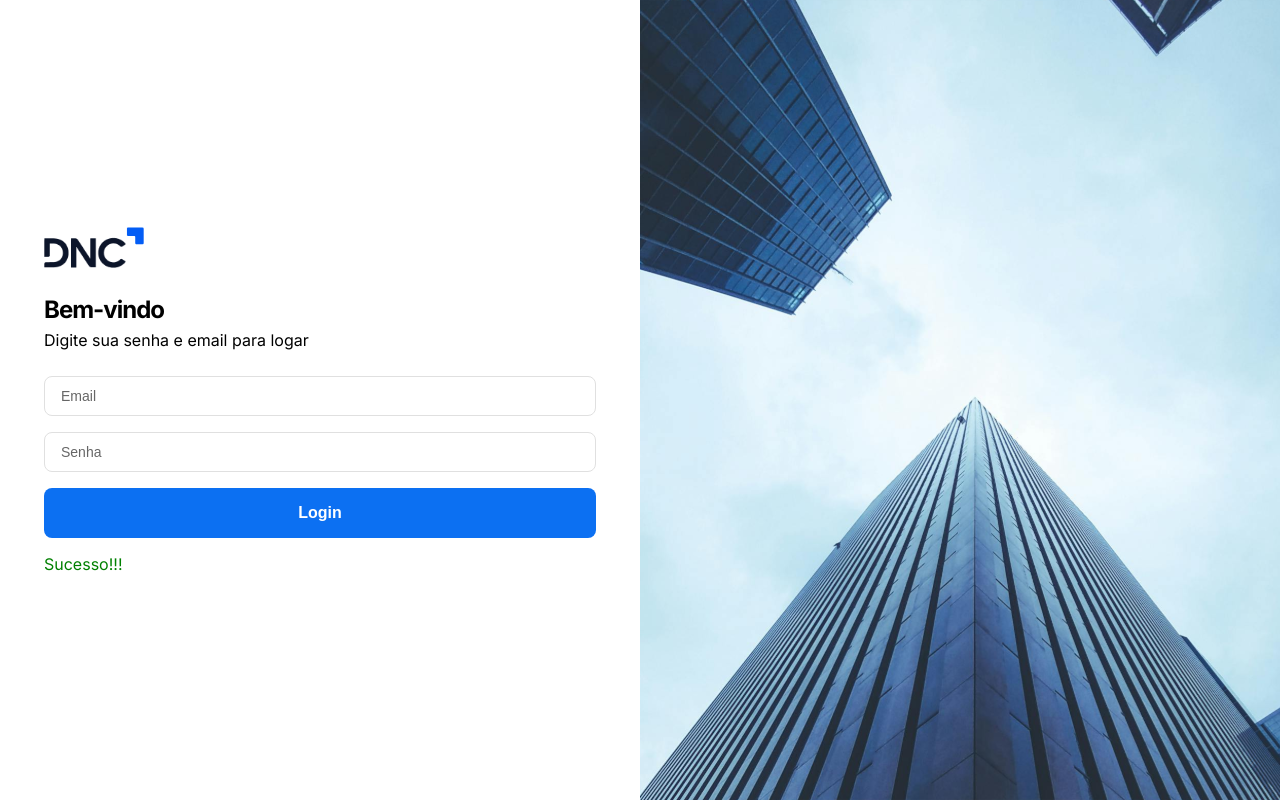
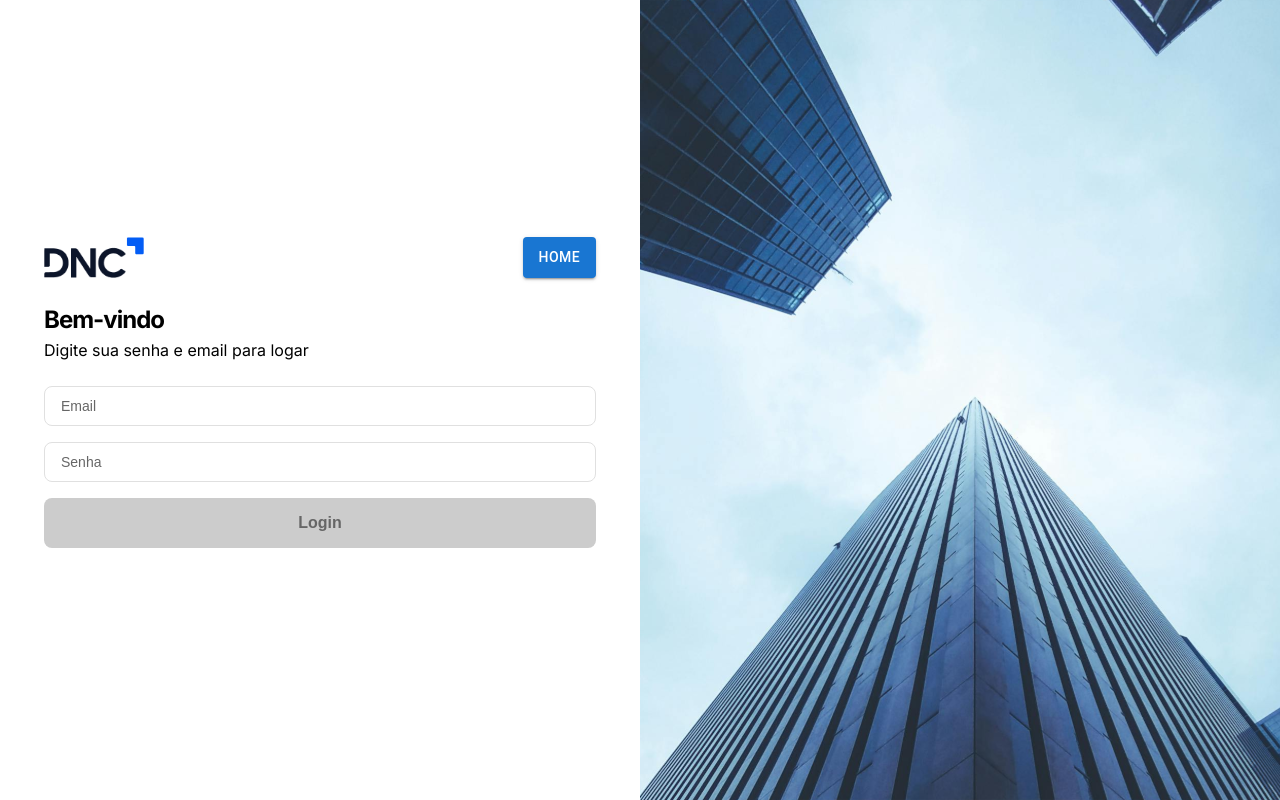
Before and after one commit to kleber-goncalves/dashboard-de-vendas, a React (Vite) app: page / in a window 1280 px wide. Built offline with nearby package versions, Linux system fonts and the light colour scheme; no server answers.

Commit message:
feat: implement login functionality with JWT authentication and form validation

```diff
--- a/package.json
+++ b/package.json
@@ -13,8 +13,12 @@
         "@emotion/react": "^11.14.0",
         "@emotion/styled": "^11.14.1",
         "@mui/material": "^5.18.0",
+        "@types/js-cookie": "^3.0.6",
         "@types/styled-components": "^5.1.34",
+        "axios": "^1.18.1",
         "chart.js": "^4.5.1",
+        "js-cookie": "^3.0.8",
+        "jwt-decode": "^4.0.0",
         "react": "^19.1.1",
         "react-chartjs-2": "^5.3.1",
         "react-dom": "^19.1.1",
--- /dev/null
+++ b/src/hooks/index.ts
@@ -0,0 +1,2 @@
+export * from './useAxios'
+export * from './useFormValidation'
--- /dev/null
+++ b/src/hooks/useAxios.ts
@@ -0,0 +1,45 @@
+/* eslint-disable @typescript-eslint/no-explicit-any */
+import { useState } from 'react'
+
+import axios, { type AxiosRequestConfig } from 'axios'
+
+const axiosInstance = axios.create({
+    baseURL: `${import.meta.env.VITE_API_URL}/`,
+})
+
+export const usePost = <T, P>(endpoint: string) => {
+    const [data, setData] = useState<T | null>(null)
+    const [loading, setLoading] = useState<boolean>(false)
+    const [error, setError] = useState<string | null>(null)
+
+    const postData = async (postData: P, config?: AxiosRequestConfig) => {
+        setData(null)
+        setLoading(true)
+        setError(null)
+
+        try {
+            const response = await axiosInstance({
+                url: endpoint,
+                method: 'POST',
+                data: postData,
+                headers: {
+                    'Content-Type': 'application/json',
+                    ...config?.headers,
+                },
+                ...config,
+            })
+            setData(response.data)
+        } catch (error: any) {
+            setError(error.response.status ?? 500)
+        } finally {
+            setLoading(false)
+        }
+    }
+
+    return {
+        data,
+        loading,
+        error,
+        postData,
+    }
+}
--- /dev/null
+++ b/src/hooks/useFormValidation.ts
@@ -0,0 +1,34 @@
+import { useState, useEffect } from 'react'
+import type { InputProps } from '@/types'
+
+export const useFormValidation = (inputs: InputProps[]) => {
+    const [formValues, setFormValues] = useState(
+        inputs.map((input) => input.value || '')
+    )
+    const [formValid, setFormValid] = useState<boolean>(false)
+
+
+    useEffect(() => {
+        const allFieldsValid = inputs.every((input, index) => {
+            if (input.type === 'email') {
+                return /\S+@\S+\.\S+/.test(String(formValues[index]))
+            }
+            if (input.type === 'password') {
+                return String(formValues[index]).length > 7
+            }
+            return true
+        })
+
+        setFormValid(allFieldsValid)
+    }, [formValues, inputs])
+
+     const handleChange = (index: number, value: string) => {
+        setFormValues((prevValues) => {
+            const newValues = [...prevValues]
+            newValues[index] = value
+            return newValues
+        })
+    }
+
+    return { formValues, handleChange, formValid }
+}
--- a/src/pages/Login.tsx
+++ b/src/pages/Login.tsx
@@ -1,4 +1,10 @@
-import { Box, Container, Grid } from '@mui/material'
+import { type ChangeEvent, useEffect } from 'react'
+import { useNavigate } from 'react-router-dom'
+import {jwtDecode} from 'jwt-decode'
+import Cookies from 'js-cookie'
+
+// Components
+import { Box, Button, Container, Grid } from '@mui/material'
 import {
     BannerImage,
     FormComponent,
@@ -6,9 +12,61 @@
     StyledH1,
     StyledP,
 } from '@/components'
-import { pxToRem } from '@/utils'
+
+// Hooks
+import { useFormValidation, usePost } from '@/hooks'
+
+// Utils
+import { jwtExpirationDateConverter, pxToRem } from '@/utils'
+
+// Types
+import type { DecodeJwt, MessageProps, LoginData, LoginPostData } from '@/types'
 
 function Login() {
+    const navigate = useNavigate()
+    const inputs = [
+        { type: 'email', placeholder: 'Email' },
+        { type: 'password', placeholder: 'Senha' },
+    ]
+    const { data, postData, loading, error } = usePost<
+        LoginData,
+        LoginPostData
+    >('login')
+    const { formValues, handleChange, formValid } = useFormValidation(inputs)
+
+    const handleMessage = (): MessageProps => {
+        if (!error) return { msg: '', type: 'success' }
+
+        switch (error) {
+            case '401':
+                return { msg: 'Email e/ou senha inválidos', type: 'error' }
+            default:
+                return { msg: 'Erro na requisição', type: 'error' }
+        }
+    }
+
+    const handleSubmit = async (e: React.FormEvent) => {
+        e.preventDefault()
+        await postData({
+            email: String(formValues[0]),
+            password: String(formValues[1]),
+        })
+    }
+
+    useEffect(() => {
+        if (data?.jwt_token) {
+            const decode: DecodeJwt = jwtDecode(data?.jwt_token)
+            Cookies.set('Authorization', data?.jwt_token, {
+                expires: jwtExpirationDateConverter(decode.exp),
+                secure: true,
+            })
+
+        }
+        if (Cookies.get('Authorization')) {
+            navigate('/home')
+        }
+    }, [data, navigate])
+
     return (
         <>
             <Box>
@@ -24,9 +82,19 @@
                         }}
                     >
                         <Container maxWidth="sm">
-                            <Box sx={{ marginBottom: pxToRem(24) }}>
+                            <Box
+                                sx={{
+                                    marginBottom: pxToRem(24),
+                                    display: 'flex',
+                                    justifyContent: 'space-between',
+                                }}
+                            >
                                 <Logo height={41} width={100} />
+                                <Button href="/home" variant="contained">
+                                    Home
+                                </Button>
                             </Box>
+
                             <Box sx={{ marginBottom: pxToRem(24) }}>
                                 <StyledH1>Bem-vindo</StyledH1>
                                 <StyledP>
@@ -34,21 +102,30 @@
                                 </StyledP>
                             </Box>
                             <FormComponent
-                                inputs={[
-                                    { type: 'email', placeholder: 'Email' },
-                                    { type: 'password', placeholder: 'Senha' },
-                                ]}
+                                inputs={inputs.map((input, index) => ({
+                                    type: input.type,
+                                    placeholder: input.placeholder,
+                                    value: formValues[index] || '',
+                                    onChange: (
+                                        e: ChangeEvent<HTMLInputElement>
+                                    ) =>
+                                        handleChange(
+                                            index,
+                                            (e.target as HTMLInputElement).value
+                                        ),
+                                }))}
                                 buttons={[
                                     {
                                         className: 'primary',
+                                        disabled: !formValid || loading,
                                         type: 'submit',
-                                        children: 'Login',
+                                        onClick: handleSubmit,
+                                        children: loading
+                                            ? 'Carregando...'
+                                            : 'Login',
                                     },
                                 ]}
-                                message={{
-                                    msg: 'Sucesso!!!',
-                                    type: 'success',
-                                }}
+                                message={handleMessage()}
                             />
                         </Container>
                     </Grid>
--- /dev/null
+++ b/src/types/decodeJwt.d.ts
@@ -0,0 +1,5 @@
+export interface DecodeJwt {
+    userId: number,
+    iat: number
+    exp: number
+}
--- a/src/types/index.ts
+++ b/src/types/index.ts
@@ -5,3 +5,5 @@
 export * from './customTable'
 export * from './customChart'
 export * from './appThemeContext'
+export * from './loginData'
+export * from './decodejwt'
--- a/src/utils/index.ts
+++ b/src/utils/index.ts
@@ -1,2 +1,3 @@
 export * from './pxToRem'
 export * from './currencyConverter'
+export * from './jwtExpirationDateConverter'
--- /dev/null
+++ b/src/utils/jwtExpirationDateConverter.ts
@@ -0,0 +1,12 @@
+/**
+ * Convert JWT exp in days
+ * @param exp - Number to be converted
+ * @returns Converted exp in days
+ */
+export function jwtExpirationDateConverter(exp: number): number {
+    const currentTime = Math.floor(Date.now() / 1000)
+    const secondsUntilExpiration = exp - currentTime
+    const secondsInDay = 60 * 60 * 24
+    const daysUntilExpiration = secondsUntilExpiration / secondsInDay
+    return daysUntilExpiration
+}
```
Also changed, not shown: src/types/loginData.d.ts (added, +8 -0 lines), 2 other files (tests, documents, lock files or other folders).
